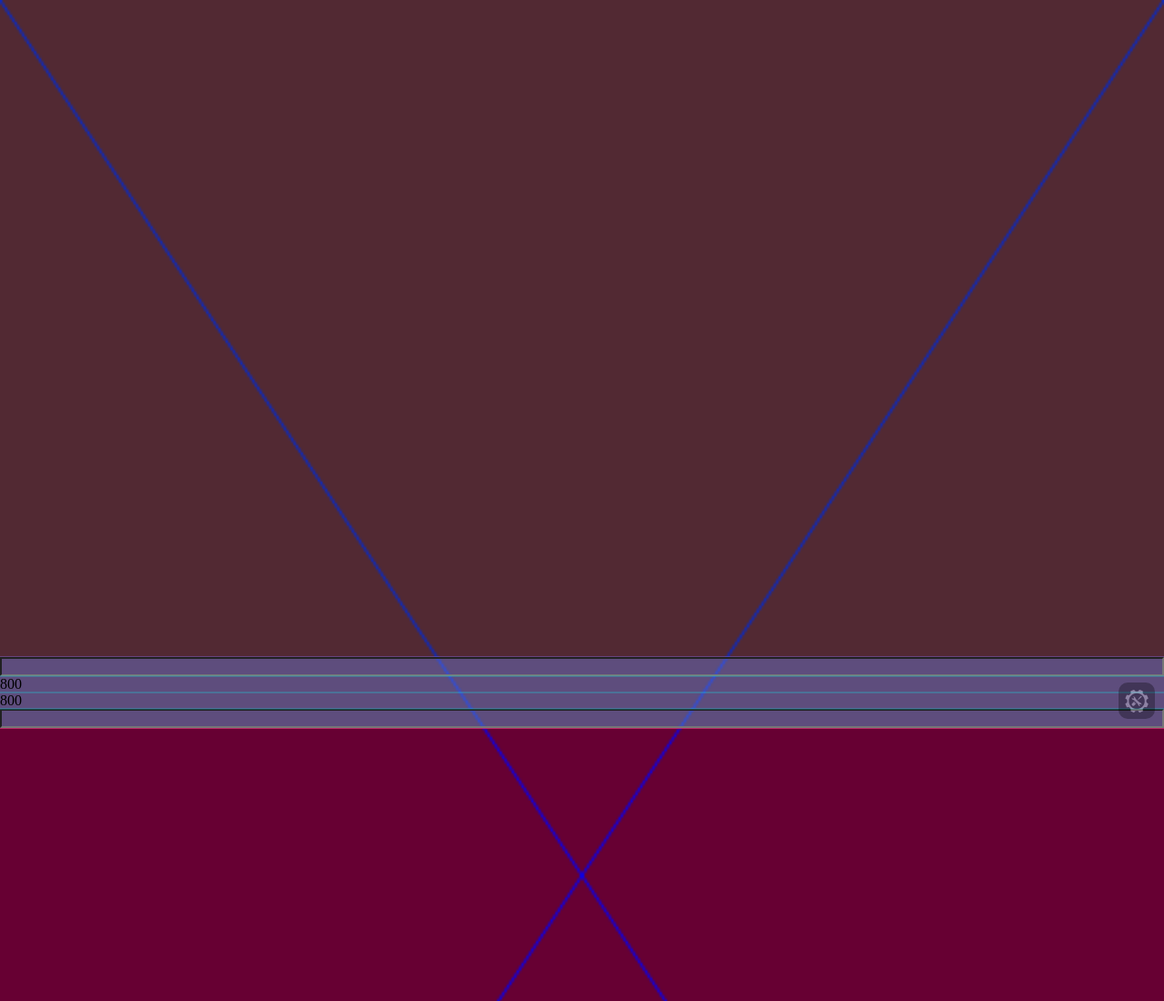
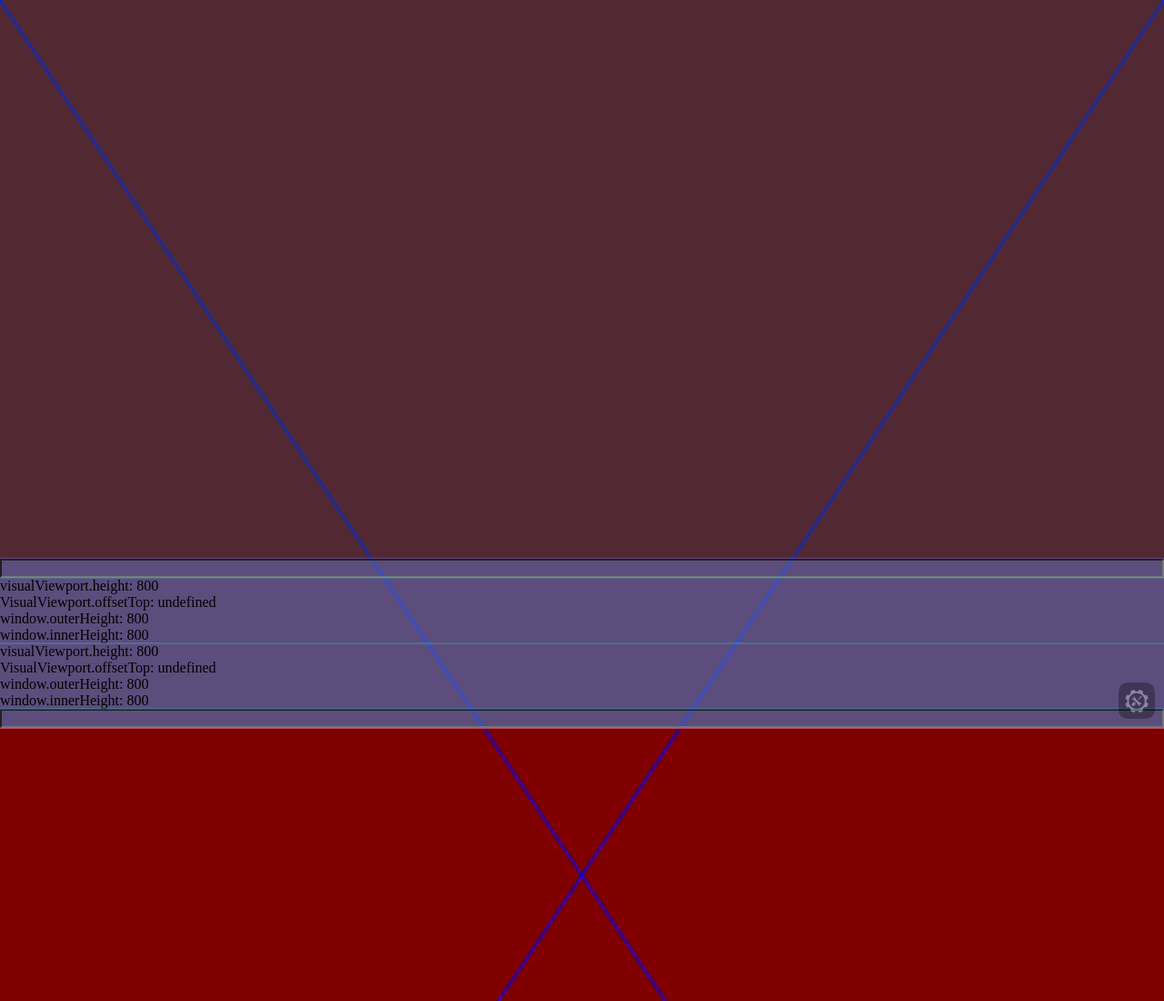
Before and after one commit to pome-ta/iOSbrowserSafariKeyboardBehaviorCheck, a website: page docs/index.html in a window 1280 px wide. Shown: the top 1100 px of the page at 91% size. Drawn offline with Linux system fonts and the light colour scheme.

Commit message:
height size

```diff
--- a/docs/css/style.css
+++ b/docs/css/style.css
@@ -4,6 +4,7 @@
 
 :root {
   --visualViewport-height: 100vh;
+  --offset-height: 0;
 }
 
 
@@ -40,12 +41,15 @@ input {
 .wrapper {
   display: grid;
   /*height: var(--visualViewport-height);*/
+  height:100%;
 }
 
 .canvasWrapper {
   /*position: fixed;*/
   /*position: absolute;*/
-  top: 0;
+  /*position: relative;*/
+  position: sticky;
+  top: var(--offset-height);;
   z-index: -1;
 }
 
@@ -53,7 +57,8 @@ input {
   width: 100%;
   /*opacity: 0.5;*/
   /*position: fixed;*/
-  position: absolute;
-  /*position: sticky;*/
+  /*position: absolute;*/
+  /*position: relative;*/
+  position: sticky;
   bottom: 0;
 }
--- a/docs/js/app.js
+++ b/docs/js/app.js
@@ -13,9 +13,16 @@ function viewportHandler(event) {
       '--visualViewport-height',
       `${visualViewport.height}px`
     );
+
+  const log_text = `visualViewport.height: ${visualViewport.height}
+  VisualViewport.offsetTop: ${VisualViewport.offsetTop}
+  window.outerHeight: ${window.outerHeight}
+  window.innerHeight: ${window.innerHeight}
+  `;
   const targets = document.querySelectorAll('.log');
   for (const target of targets) {
-    target.innerHTML = visualViewport.height;
+    //target.innerHTML = log_text;
+    target.innerText = log_text;
   }
 }
 
```
